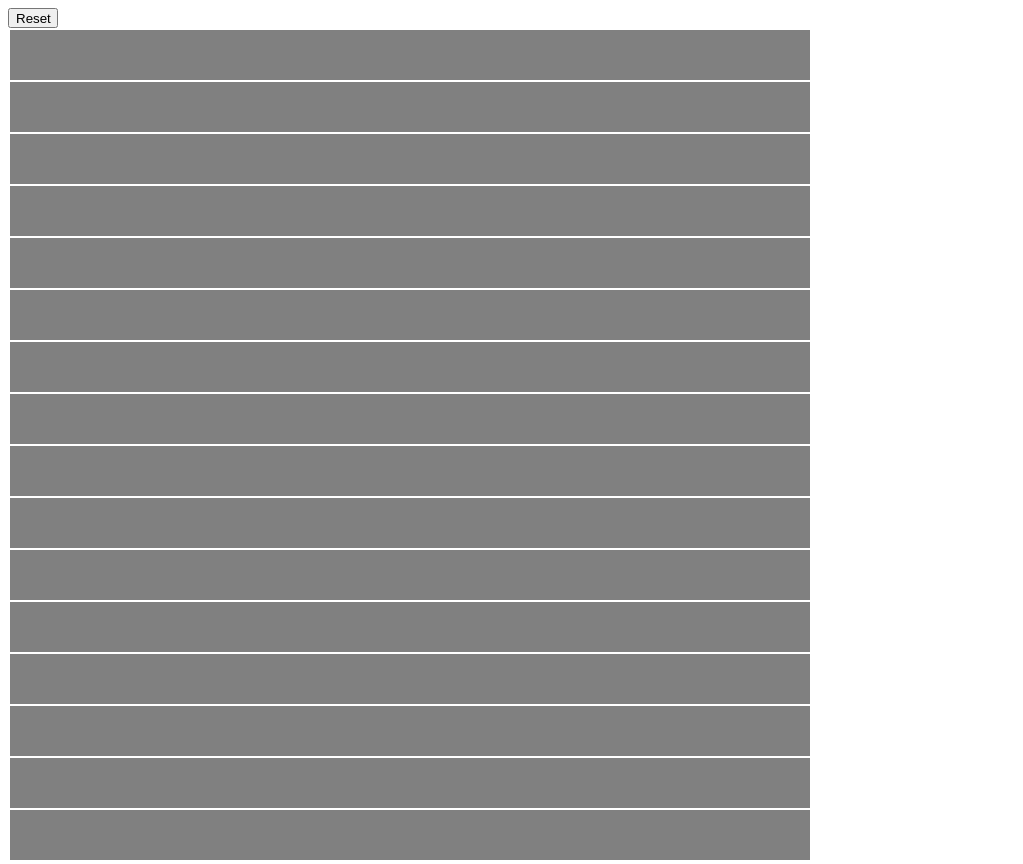
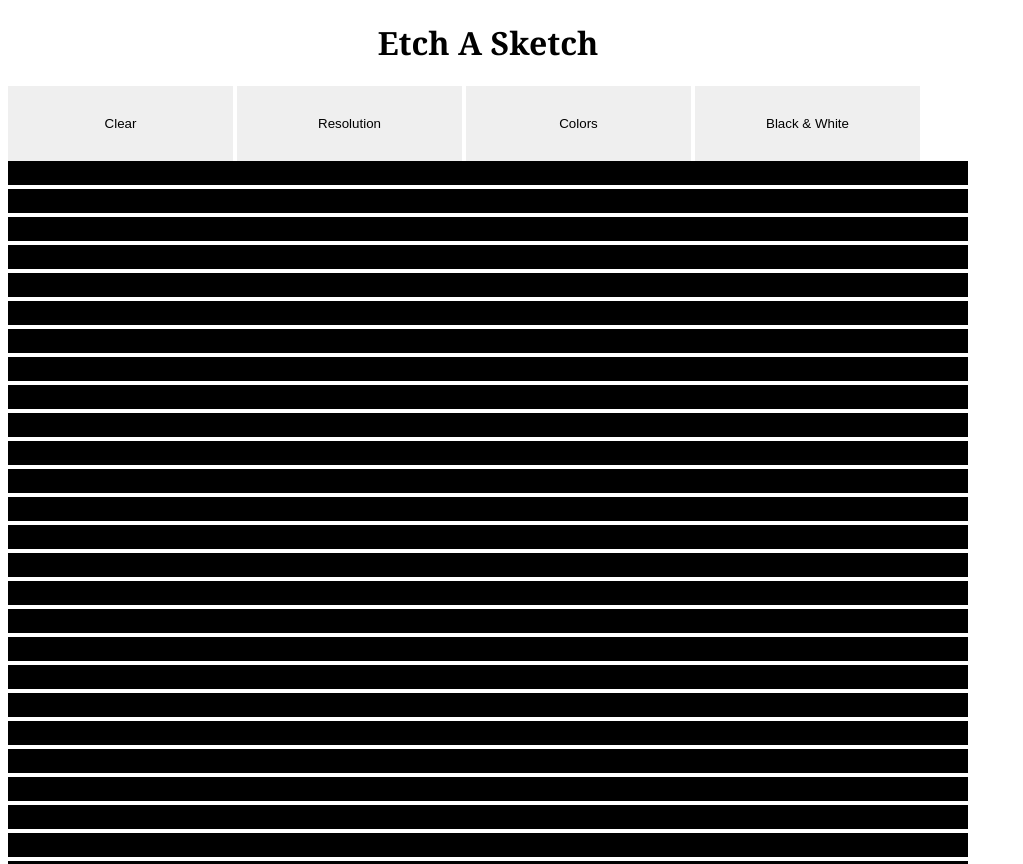
Before and after one commit to bramleyjl/etch_a_sketch, a plain HTML site: page index.html in a window 1280 px wide. Shown: the top 864 px of the page, without its empty margins (0-1023 px from the left). Drawn offline with nearby package versions, Linux system fonts and the light colour scheme.

Commit message:
Add files via upload

```diff
--- a/index.html
+++ b/index.html
@@ -1,14 +1,22 @@
 <!DOCTYPE html>
 <html>
 <head>
-	<title>jQuery Project</title>
+	<title>Etch A Sketch</title>
 	<link rel="stylesheet" type="text/css" href="style.css">
 	<script src="https://ajax.googleapis.com/ajax/libs/jquery/1.11.0/jquery.min.js"></script>
 	<script type="text/javascript" src="script.js"></script>
 </head>
 <body>
 
-<button type="button">Reset</button>
+
+<h1>Etch A Sketch</h1>
+
+<div id="buttonbars">
+	<button id="clear">Clear</button>
+	<button id="resolution">Resolution</button>
+	<button id="colors">Colors</button>
+	<button id="blackWhite">Black & White</button>
+</div>
 
 <div id="box">
 
--- a/script.js
+++ b/script.js
@@ -1,32 +1,95 @@
 $(document).ready(function(){
 
-	var table = $('<table></table>');
+var rowNum = 40;
+var box = 960;
+
+$("#box").css("height", box + "px");
+$("#box").css("width", box + "px")
+
+var table = $('<table></table>');
 	$('#box').append(table)
 
-	var rowNum = 16;
+
+
+var gridMaker = function() {
 	for (var x = 0; x < rowNum; x++) {
 
 		var row = $('<tr></tr>');
 		$(table).append(row);
 
-		var colNum = 16;
-		for (var i = 0; i < colNum; i++) {
-			var block = $("<div></div>");
+		for (var i = 0; i < rowNum; i++) {
+			var block = $('<div class="pixel"></div>');
 			$(row).append(block);
 		};
 	};
+	};
 
 
-	$("tr > div").hover(
+
+var pixSize = function() {
+	$(".pixel").css("height", box / rowNum + "px");
+	$(".pixel").css("width", box / rowNum + "px");
+}
+
+gridMaker(rowNum);
+pixSize(rowNum)
+
+$(".pixel").hover(
 		function() {
 			$(this).addClass("mouseOver");
 		});
 
-	$("button").click(
+$("#clear").click(
+	function() {
+		$(".pixel").removeClass("mouseOver");
+	});
+
+$("#resolution").click(
+	function() {
+		rowNum = prompt("How many squares would you like? (Choose between 10-100)");
+
+		if(isNaN(rowNum) === true) {
+			alert("Please choose a real number!")
+			return;
+		}
+
+		else if(rowNum < 10) {
+			alert("Please choose a larger number.")
+			return;
+		}
+
+		else if(rowNum > 100) {
+			alert("Please choose a smaller number.")
+			return;
+		}
+
+		else {
+		$("tr").remove();
+
+		gridMaker(rowNum);
+		pixSize(rowNum);
+
+		$(".pixel").hover(
 		function() {
-			var reset = prompt("How many squares would you like?");
-			$("tr > div").removeClass("mouseOver");
-			rowNum = reset;
-			colNum = reset;
-		})
+		$(this).addClass("mouseOver");
+		});
+		}
+	})
+
+//Write colors functionality here
+
+$("#colors").click(
+	function(){
+		$(".pixel").css("background-color", "#ff3300");
+		$(".mouseOver").css("background-color", "#0000ff");
+	});
+
+//Write black/white functionality here
+
+$("#blackWhite").click(
+	function(){
+		$(".pixel").css("background-color", "#000000");
+		$(".mouseOver").css("background-color", "#ffffff");
+	});
+
 });
--- a/style.css
+++ b/style.css
@@ -1,27 +1,34 @@
-#box {
-	height: 960px;
+h1 {
+	width: 960px;
+	font-family: georgia, serif;
+	text-align: center;
+}
+
+#buttonbars {
 	width: 960px;
 }
 
 button {
-	height: 20px;
-	width: 50px;
+	height: 75px;
+	width: 225px;
+	display: inline-block;
+	margin: ;
+	border: none;
 }
 
-tr > div {
-	height: 50px;
-	width: 50px;
-	background-color: #808080;
-	display: inline-block;
-	float: left;
+table {
+	height: 960px;
+	width: 960px;
+	border-collapse: collapse;
+	border-spacing: 0px;
+
 }
 
-thead {
-	height: 100px;
-	width: 100px;
-	background-color: #ff0000;
+.pixel {
+background-color: #000000;
+display: inline-block;
 }
 
 .mouseOver {
-	background-color: #00ff99;
+background-color: #ffffff;
 }
```
